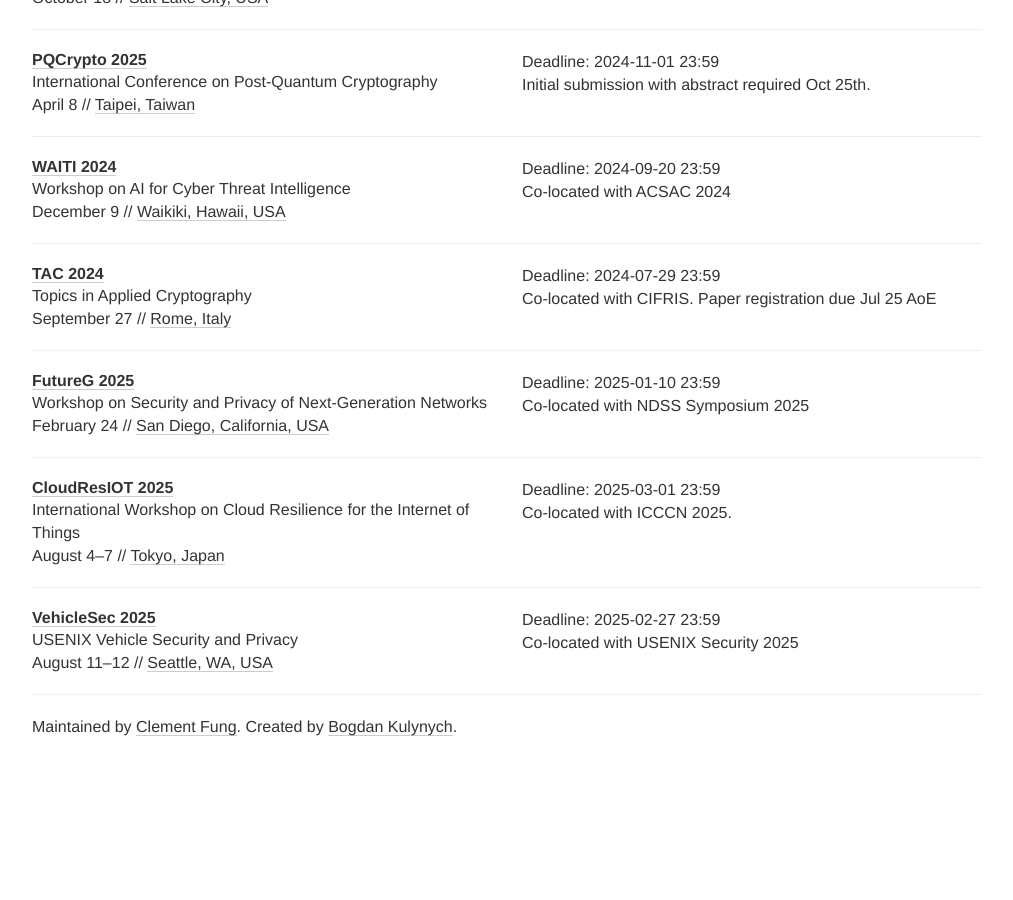
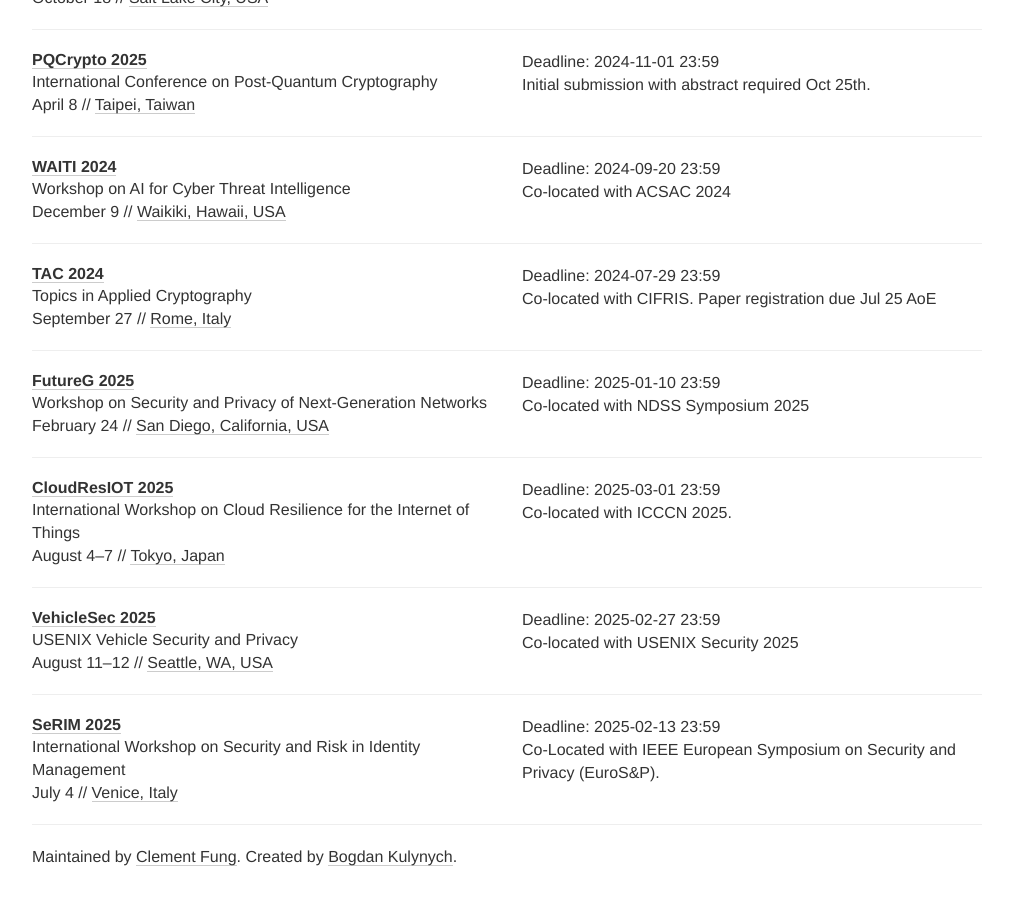
Before and after one commit to sec-deadlines/sec-deadlines.github.io, a Jekyll site: the page built from index.html, in a window 1280 px wide and 900 px high, scrolled down 16026 px. Shown: the whole window, without its empty margins (133-1146 px from the left). Built offline with Jekyll 4.4.1, drawn with Linux system fonts in a browser that asks for light colours; nearby versions of some CDN libraries; comment, search, counter and statistics services are not loaded; before the commit the page ends 16796 px from its top, so only the background shows below that.

Commit message:
Add SeRIM 2025

```diff
--- a/_data/conferences.yml
+++ b/_data/conferences.yml
@@ -1177,3 +1177,13 @@
   date: August 11-12
   place: Seattle, WA, USA
   tags: [SEC, PRIV, SHOP]
+
+- name: SeRIM
+  description: International Workshop on Security and Risk in Identity Management
+  year: 2025
+  comment: Co-Located with IEEE European Symposium on Security and Privacy (EuroS&P).
+  link: https://st.fbk.eu/events/SeRIM2025/
+  deadline: ["2025-02-13 23:59"]
+  date: July 4
+  place: Venice, Italy
+  tags: [SEC, PRIV, SHOP]
```
